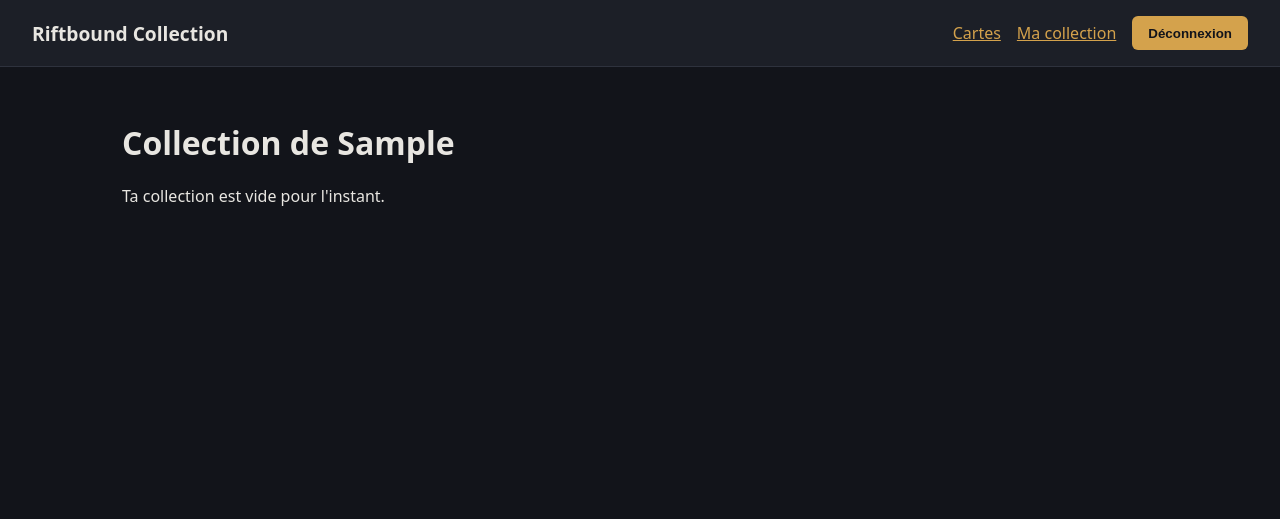
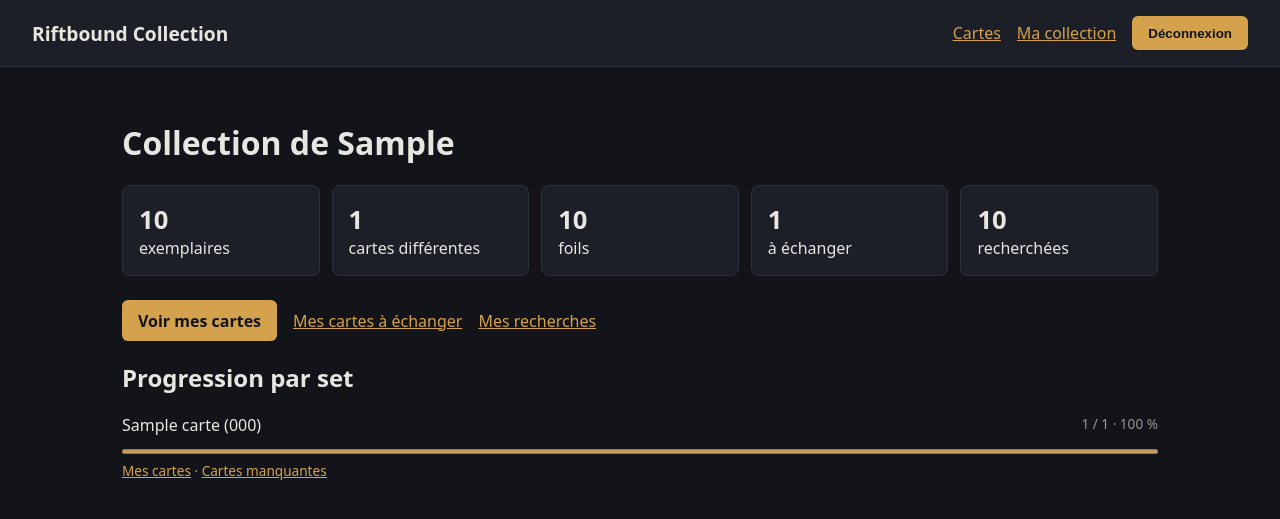
Before and after one commit to MiniZellsis/riftbound-collection, a Flask app: page /collection in a window 1280 px wide. Shown: the top 519 px of the page. Run offline with Flask 3, Linux system fonts and the light colour scheme; a user stored in the database is signed in; tables that the repository leaves empty hold one stand-in row (values such as "Sample post"); parts of the project's set-up code (start-up, migrations or seed data) failed here and were passed over; some libraries are stand-ins or nearby versions.

Commit message:
Manage Collection : quantity, type

```diff
--- a/app.py
+++ b/app.py
@@ -8,8 +8,19 @@ from flask_login import (
 )
 from flask_wtf.csrf import CSRFProtect
 
-from formulaires import FormulaireConnexion, FormulaireInscription
+from formulaires import FormulaireCollection, FormulaireConnexion, FormulaireInscription
 from import_cartes import importer_cartes
+from outils_collection import (
+    STATUTS,
+    condition_statut,
+    enregistrer_possession,
+    enregistrer_recherche,
+    progression_par_set,
+    quantites_possedees,
+    statistiques,
+    trouver_possession,
+    trouver_recherche,
+)
 from models import Carte, Utilisateur, db
 
 app = Flask(__name__)
@@ -19,6 +30,7 @@ if not app.config.get("SECRET_KEY"):
 
 app.config["SQLALCHEMY_DATABASE_URI"] = "sqlite:///riftbound.db"
 app.config["SESSION_COOKIE_SAMESITE"] = "Lax"
+app.config["WTF_I18N_ENABLED"] = False  # laisse WTForms afficher ses messages en français
 
 db.init_app(app)
 csrf = CSRFProtect(app)
@@ -26,6 +38,7 @@ csrf = CSRFProtect(app)
 login_manager = LoginManager(app)
 login_manager.login_view = "connexion"
 login_manager.login_message = "Connecte-toi pour accéder à cette page."
+
 CARTES_PAR_PAGE = 40
 
 with app.app_context():
@@ -55,11 +68,13 @@ def accueil():
     ).all()
     return render_template("index.html", nb_cartes=nb_cartes, apercu=apercu)
 
+
 @app.route("/cartes")
 def cartes():
     recherche = request.args.get("q", "").strip()
     set_code = request.args.get("set", "")
     rarete = request.args.get("rarete", "")
+    statut = request.args.get("statut", "")
     page = request.args.get("page", 1, type=int)
 
     requete = db.select(Carte)
@@ -71,6 +86,10 @@ def cartes():
         requete = requete.where(Carte.set_code == set_code)
     if rarete:
         requete = requete.where(Carte.rarete == rarete)
+    if statut and current_user.is_authenticated:
+        condition = condition_statut(statut)
+        if condition is not None:
+            requete = requete.where(condition)
     requete = requete.order_by(Carte.set_nom, Carte.numero, Carte.nom)
 
     pagination = db.paginate(
@@ -84,8 +103,12 @@ def cartes():
         db.select(Carte.rarete).distinct().order_by(Carte.rarete)
     ).all()
 
-    filtres = {"q": recherche, "set": set_code, "rarete": rarete}
+    filtres = {"q": recherche, "set": set_code, "rarete": rarete, "statut": statut}
     filtres = {cle: valeur for cle, valeur in filtres.items() if valeur}
+
+    possessions = {}
+    if current_user.is_authenticated:
+        possessions = quantites_possedees([carte.id for carte in pagination.items])
 
     return render_template(
         "cartes.html",
@@ -93,13 +116,46 @@ def cartes():
         sets=sets,
         raretes=raretes,
         filtres=filtres,
+        statuts=STATUTS,
+        possessions=possessions,
     )
 
 
-@app.route("/cartes/<int:carte_id>")
+@app.route("/cartes/<int:carte_id>", methods=["GET", "POST"])
 def detail_carte(carte_id):
     carte = db.get_or_404(Carte, carte_id)
-    return render_template("carte.html", carte=carte)
+
+    if not current_user.is_authenticated:
+        if request.method == "POST":
+            return login_manager.unauthorized()
+        return render_template("carte.html", carte=carte, form=None)
+
+    form = FormulaireCollection()
+
+    if form.validate_on_submit():
+        enregistrer_possession(carte.id, False, form.normale.data, form.normale_echange.data)
+        enregistrer_possession(carte.id, True, form.foil.data, form.foil_echange.data)
+        enregistrer_recherche(carte.id, False, form.recherche_normale.data)
+        enregistrer_recherche(carte.id, True, form.recherche_foil.data)
+        db.session.commit()
+        flash("Collection mise à jour.")
+        return redirect(url_for("detail_carte", carte_id=carte.id))
+
+    if request.method == "GET":
+        normale = trouver_possession(carte.id, False)
+        foil = trouver_possession(carte.id, True)
+        recherche_normale = trouver_recherche(carte.id, False)
+        recherche_foil = trouver_recherche(carte.id, True)
+
+        form.normale.data = normale.quantite if normale else 0
+        form.normale_echange.data = normale.a_echanger if normale else 0
+        form.foil.data = foil.quantite if foil else 0
+        form.foil_echange.data = foil.a_echanger if foil else 0
+        form.recherche_normale.data = recherche_normale.quantite if recherche_normale else 0
+        form.recherche_foil.data = recherche_foil.quantite if recherche_foil else 0
+
+    return render_template("carte.html", carte=carte, form=form)
+
 
 @app.route("/inscription", methods=["GET", "POST"])
 def inscription():
@@ -155,7 +211,9 @@ def deconnexion():
 @app.route("/collection")
 @login_required
 def collection():
-    return render_template("collection.html")
+    return render_template(
+        "collection.html", stats=statistiques(), progression=progression_par_set()
+    )
 
 
 @app.cli.command("import-cartes")
--- a/formulaires.py
+++ b/formulaires.py
@@ -1,11 +1,27 @@
 from flask_wtf import FlaskForm
-from wtforms import EmailField, PasswordField, StringField, SubmitField
-from wtforms.validators import DataRequired, Email, EqualTo, Length, Regexp
+from wtforms import EmailField, IntegerField, PasswordField, StringField, SubmitField
+from wtforms.validators import (
+    DataRequired,
+    Email,
+    EqualTo,
+    InputRequired,
+    Length,
+    NumberRange,
+    Regexp,
+    ValidationError,
+)
 
 OBLIGATOIRE = "Ce champ est obligatoire."
 
 
-class FormulaireInscription(FlaskForm):
+class FormulaireBase(FlaskForm):
+    """Tous nos formulaires héritent de cette classe : messages en français."""
+
+    class Meta:
+        locales = ["fr"]
+
+
+class FormulaireInscription(FormulaireBase):
     pseudo = StringField(
         "Pseudo",
         validators=[
@@ -39,7 +55,32 @@ class FormulaireInscription(FlaskForm):
     valider = SubmitField("Créer mon compte")
 
 
-class FormulaireConnexion(FlaskForm):
+class FormulaireConnexion(FormulaireBase):
     pseudo = StringField("Pseudo", validators=[DataRequired(OBLIGATOIRE)])
     mot_de_passe = PasswordField("Mot de passe", validators=[DataRequired(OBLIGATOIRE)])
     valider = SubmitField("Se connecter")
+
+
+QUANTITE = [
+    InputRequired(OBLIGATOIRE),
+    NumberRange(min=0, max=999, message="Entre 0 et 999."),
+]
+
+
+class FormulaireCollection(FormulaireBase):
+    normale = IntegerField("Normales possédées", validators=QUANTITE)
+    normale_echange = IntegerField("Normales à échanger", validators=QUANTITE)
+    foil = IntegerField("Foils possédées", validators=QUANTITE)
+    foil_echange = IntegerField("Foils à échanger", validators=QUANTITE)
+    recherche_normale = IntegerField("Normales recherchées", validators=QUANTITE)
+    recherche_foil = IntegerField("Foils recherchées", validators=QUANTITE)
+    valider = SubmitField("Enregistrer")
+
+    # WTForms appelle automatiquement les méthodes validate_<nom du champ>
+    def validate_normale_echange(self, champ):
+        if (champ.data or 0) > (self.normale.data or 0):
+            raise ValidationError("Tu ne peux pas échanger plus de cartes que tu n'en as.")
+
+    def validate_foil_echange(self, champ):
+        if (champ.data or 0) > (self.foil.data or 0):
+            raise ValidationError("Tu ne peux pas échanger plus de cartes que tu n'en as.")
--- a/static/style.css
+++ b/static/style.css
@@ -196,6 +196,101 @@ input[type="submit"],
   margin: 0 0 0.8rem;
 }
 
+.tuile.manquante img {
+  opacity: 0.35;
+  filter: grayscale(1);
+}
+
+.badges {
+  display: flex;
+  flex-wrap: wrap;
+  gap: 0.3rem;
+}
+
+.badge {
+  padding: 0.1rem 0.4rem;
+  border: 1px solid var(--bordure);
+  border-radius: 4px;
+  background: var(--surface);
+  font-size: 0.75rem;
+}
+
+.badge.foil {
+  border-color: var(--accent);
+  color: var(--accent);
+}
+
+.formulaire-collection {
+  display: flex;
+  flex-direction: column;
+  align-items: flex-start;
+  gap: 0.6rem;
+}
+
+.formulaire-collection th,
+.formulaire-collection td {
+  padding: 0.3rem;
+  text-align: left;
+  font-weight: normal;
+}
+
+.formulaire-collection th {
+  color: var(--texte-secondaire);
+  font-size: 0.85rem;
+}
+
+.formulaire-collection input[type="number"] {
+  width: 5rem;
+}
+
+.stats {
+  display: grid;
+  grid-template-columns: repeat(auto-fit, minmax(130px, 1fr));
+  gap: 0.75rem;
+  margin-bottom: 1.5rem;
+}
+
+.stats div {
+  display: flex;
+  flex-direction: column;
+  padding: 1rem;
+  border: 1px solid var(--bordure);
+  border-radius: 8px;
+  background: var(--surface);
+}
+
+.stats strong {
+  font-size: 1.6rem;
+}
+
+.actions {
+  display: flex;
+  flex-wrap: wrap;
+  align-items: center;
+  gap: 1rem;
+}
+
+.ligne-set {
+  margin-bottom: 1.2rem;
+}
+
+.ligne-set-titre {
+  display: flex;
+  flex-wrap: wrap;
+  justify-content: space-between;
+  gap: 0.5rem;
+}
+
+.ligne-set p {
+  margin: 0.2rem 0 0;
+}
+
+progress {
+  width: 100%;
+  height: 0.6rem;
+  accent-color: var(--accent);
+}
+
 @media (max-width: 700px) {
   header,
   main {
--- a/templates/collection.html
+++ b/templates/collection.html
@@ -1,5 +1,43 @@
-{% extends "base.html" %} {% block titre %}Ma collection{% endblock %} {% block
-contenu %}
-<h1>Collection de {{ current_user.pseudo }}</h1>
-<p>Ta collection est vide pour l'instant.</p>
+{% extends "base.html" %}
+
+{% block titre %}Ma collection{% endblock %}
+
+{% block contenu %}
+  <h1>Collection de {{ current_user.pseudo }}</h1>
+
+  {% if stats.differentes == 0 %}
+    <p>Ta collection est vide pour l'instant.</p>
+    <p>Va dans <a href="{{ url_for('cartes') }}">Cartes</a>, ouvre une carte et indique combien tu en as.</p>
+  {% else %}
+    <div class="stats">
+      <div><strong>{{ stats.exemplaires }}</strong><span>exemplaires</span></div>
+      <div><strong>{{ stats.differentes }}</strong><span>cartes différentes</span></div>
+      <div><strong>{{ stats.foils }}</strong><span>foils</span></div>
+      <div><strong>{{ stats.a_echanger }}</strong><span>à échanger</span></div>
+      <div><strong>{{ stats.recherchees }}</strong><span>recherchées</span></div>
+    </div>
+
+    <p class="actions">
+      <a href="{{ url_for('cartes', statut='possedees') }}" class="bouton">Voir mes cartes</a>
+      <a href="{{ url_for('cartes', statut='echange') }}">Mes cartes à échanger</a>
+      <a href="{{ url_for('cartes', statut='recherchees') }}">Mes recherches</a>
+    </p>
+  {% endif %}
+
+  <h2>Progression par set</h2>
+
+  {% for s in progression %}
+    <div class="ligne-set">
+      <div class="ligne-set-titre">
+        <span>{{ s.nom }} ({{ s.code }})</span>
+        <span class="secondaire">{{ s.possedees }} / {{ s.total }} · {{ s.pourcentage }} %</span>
+      </div>
+      <progress value="{{ s.possedees }}" max="{{ s.total }}"></progress>
+      <p class="secondaire">
+        <a href="{{ url_for('cartes', set=s.code, statut='possedees') }}">Mes cartes</a>
+        ·
+        <a href="{{ url_for('cartes', set=s.code, statut='manquantes') }}">Cartes manquantes</a>
+      </p>
+    </div>
+  {% endfor %}
 {% endblock %}
```
Also changed, not shown: outils_collection.py (added, +155 -0 lines), templates/carte.html (+42 -0 lines), templates/cartes.html (+18 -1 lines).
